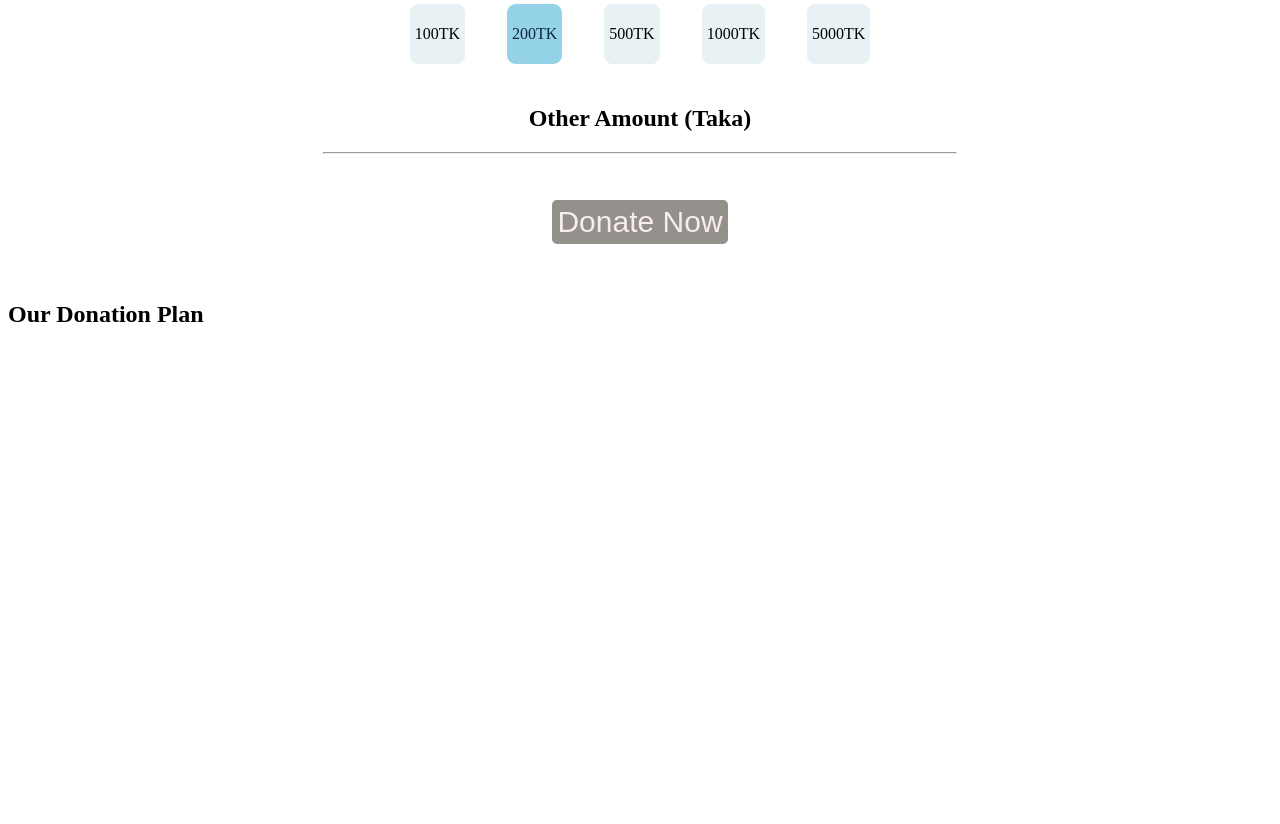
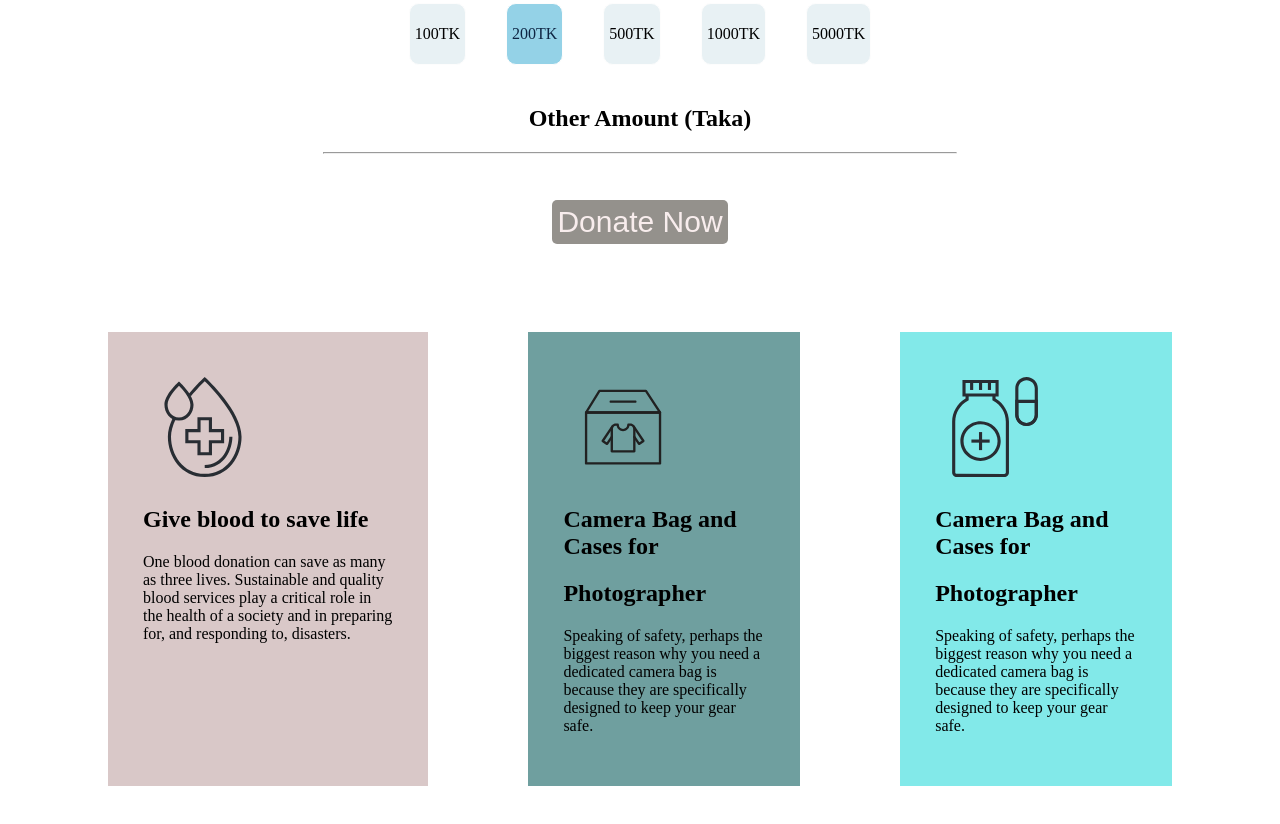
Before and after one commit to MDRifat02/assignment01, a plain HTML site: page index.html in a window 1280 px wide. Shown: the part 682-1506 px from the top of the page. Before the commit the page ends 1030 px from the top, so only its background shows below. Drawn offline with Linux system fonts and the light colour scheme.

Commit message:
Changed all add

```diff
--- a/index.html
+++ b/index.html
@@ -54,11 +54,34 @@
 
     </section>
     <section>
-        <div>
-            <h1>
-                Our Donation Plan
-            </h1>
-
+        <div class="pti" >
+            <div class="plan-1">
+                <img src="donate-today-main/icons/blood.svg" alt="" class="center">
+                <h2>Give blood to save life</h2>
+                <p>
+                    One blood donation can save as many as three lives. Sustainable and quality blood services play a critical role in the health of a society and in preparing for, and responding to, disasters.
+                </p>
+            </div>
+            <div class="plan-2">
+                <img src="donate-today-main/icons/clothes.svg" alt="" class="center">
+                <h2 class="center-text">Camera Bag and Cases for</h2>
+                <h2 class="center-text"> Photographer</h2>
+                <p class="center-text">
+                    Speaking of safety, perhaps the biggest reason why you need a dedicated camera bag is because they
+                    are
+                    specifically designed to keep your gear safe.
+                </p>
+            </div>
+            <div class="plan-3">
+                <img src="donate-today-main/icons/medicine.svg" alt="" class="center">
+                <h2 class="center-text">Camera Bag and Cases for</h2>
+                <h2 class="center-text"> Photographer</h2>
+                <p class="center-text">
+                    Speaking of safety, perhaps the biggest reason why you need a dedicated camera bag is because they
+                    are
+                    specifically designed to keep your gear safe.
+                </p>
+            </div>
         </div>
 
     </section>
--- a/style.css
+++ b/style.css
@@ -64,3 +64,23 @@
   padding: 10px;
 
 }
+.plan-1{
+    margin: 50px;
+    margin-left: 100px;
+    background-color: rgb(217, 200, 200);
+    padding: 35px;
+}
+.plan-2{
+    margin: 50px;
+    background-color: rgb(111, 159, 159);
+    padding: 35px;
+}
+.plan-3{
+    margin: 50px;
+    margin-right: 100px;
+    background-color: rgb(130, 233, 233);
+    padding: 35px;
+}
+.pti{
+    display: flex;
+}
```
